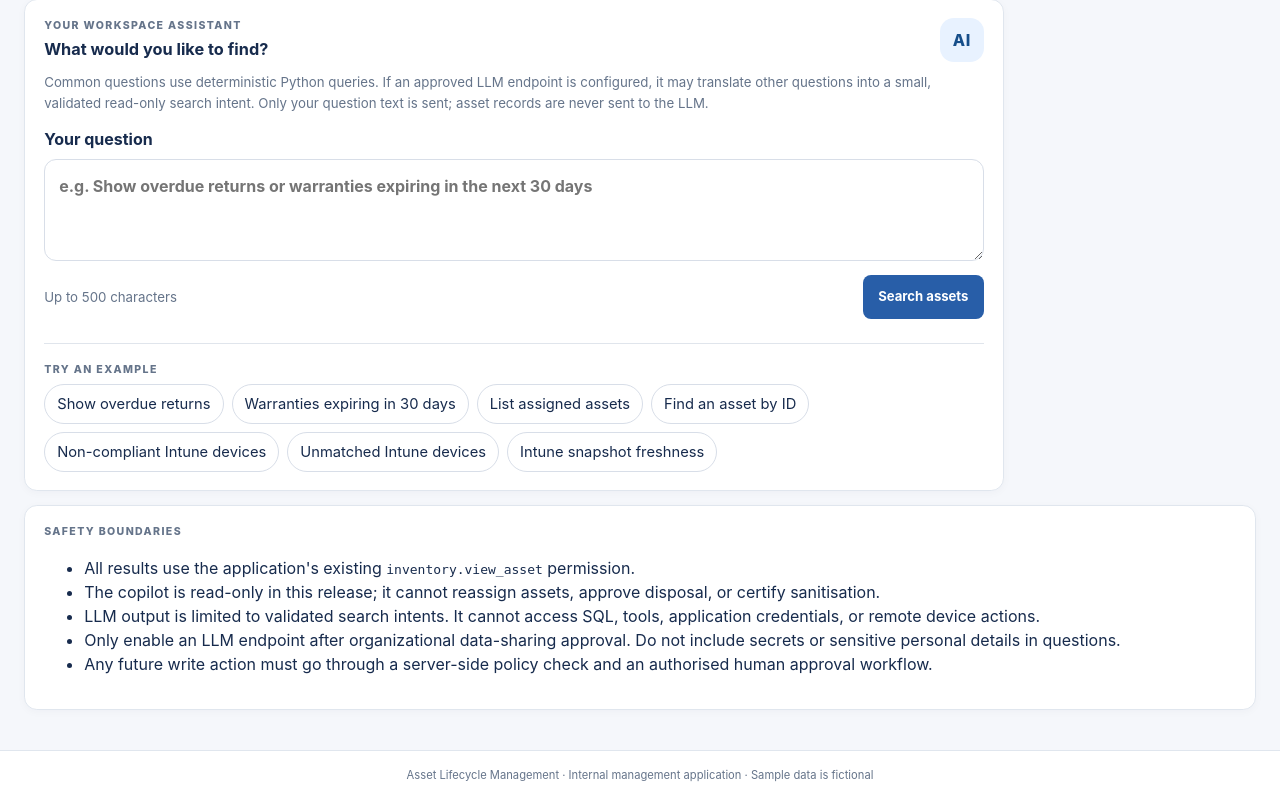
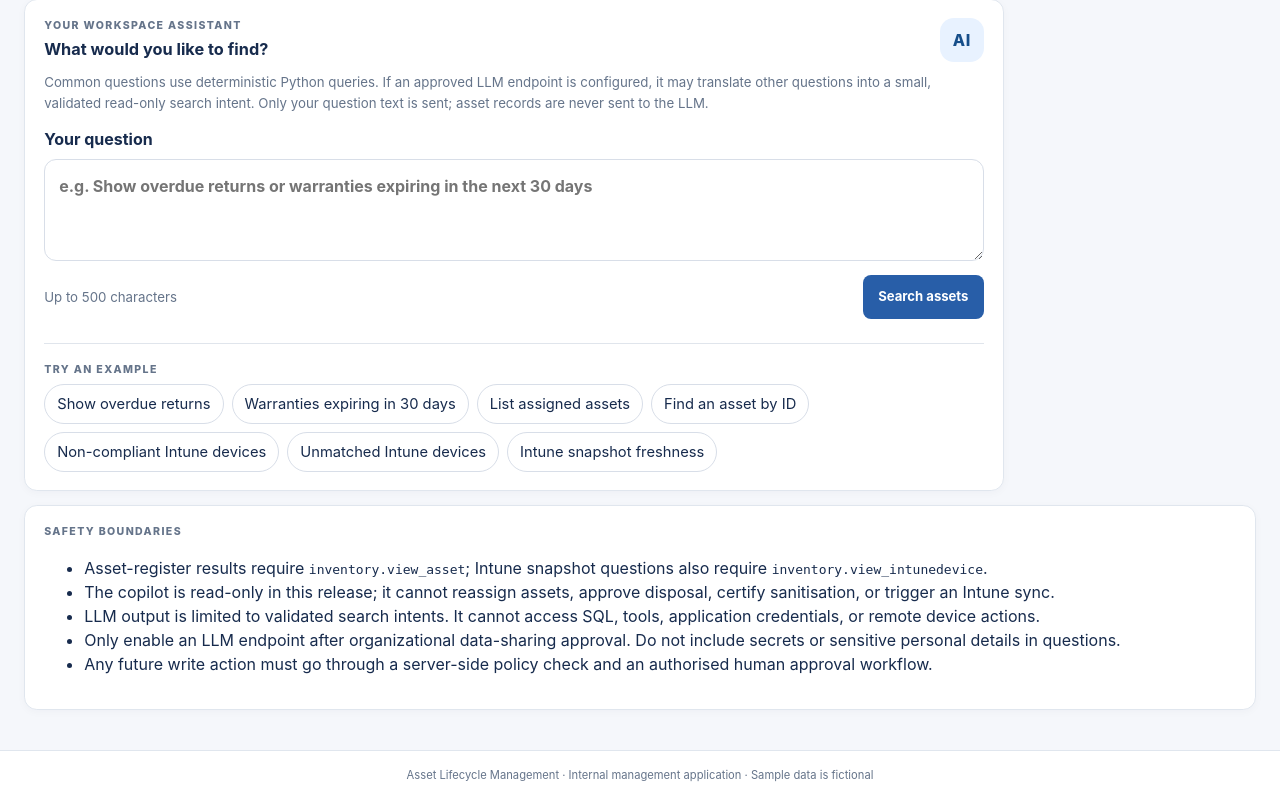
Before and after one commit to abdulmoeedkhan123/enterprise-it-asset-lifecycle, a Django app: page /copilot/ in a window 1280 px wide. Shown: the part 264-1064 px from the top of the page. Run offline with Django 5.2, Linux system fonts and the light colour scheme; the visitor is signed in with stand-in values (Sample User, id 1); data that the repository does not hold is empty; parts of the project's set-up code (start-up, migrations or seed data) failed here and were passed over.

Commit message:
Clarify separate permissions and no-sync safety boundary

```diff
--- a/Application/templates/inventory/copilot.html
+++ b/Application/templates/inventory/copilot.html
@@ -128,8 +128,8 @@
 <section class="panel">
   <p class="eyebrow">SAFETY BOUNDARIES</p>
   <ul>
-    <li>All results use the application's existing <code>inventory.view_asset</code> permission.</li>
-    <li>The copilot is read-only in this release; it cannot reassign assets, approve disposal, or certify sanitisation.</li>
+    <li>Asset-register results require <code>inventory.view_asset</code>; Intune snapshot questions also require <code>inventory.view_intunedevice</code>.</li>
+    <li>The copilot is read-only in this release; it cannot reassign assets, approve disposal, certify sanitisation, or trigger an Intune sync.</li>
     <li>LLM output is limited to validated search intents. It cannot access SQL, tools, application credentials, or remote device actions.</li>
     <li>Only enable an LLM endpoint after organizational data-sharing approval. Do not include secrets or sensitive personal details in questions.</li>
     <li>Any future write action must go through a server-side policy check and an authorised human approval workflow.</li>
```
